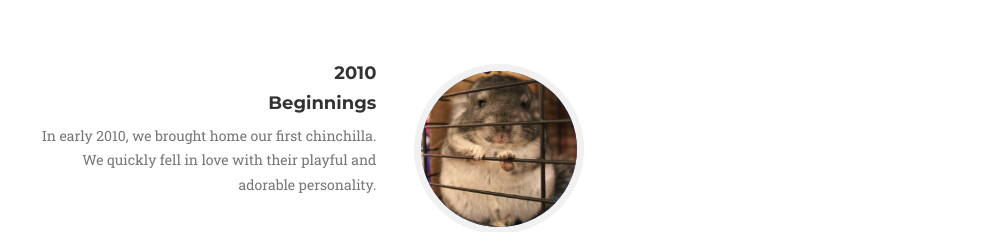
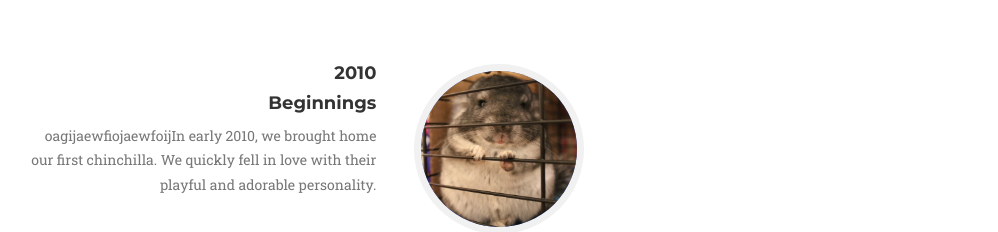
Before and after one commit to jcrwchinchillas/jcrwchinchillas.github.io, a website: page index.html in a window 1280 px wide. Shown: the part 1000-1232 px from the top of the page, without its empty margins (141-1139 px from the left). Drawn offline with nearby package versions, Linux system fonts and the light colour scheme; a web font is replaced by a local one.

Commit message:
text example

```diff
--- a/index.html
+++ b/index.html
@@ -108,7 +108,7 @@
                                     <h4 class="subheading">Beginnings</h4>
                                 </div>
                                 <div class="timeline-body">
-                                    <p class="text-muted"> In early 2010, we brought home our first chinchilla. We quickly fell in love with their playful and adorable personality.</p>
+                                    <p class="text-muted"> oagijaewfiojaewfoijIn early 2010, we brought home our first chinchilla. We quickly fell in love with their playful and adorable personality.</p>
                                 </div>
                             </div>
                         </li>
```
